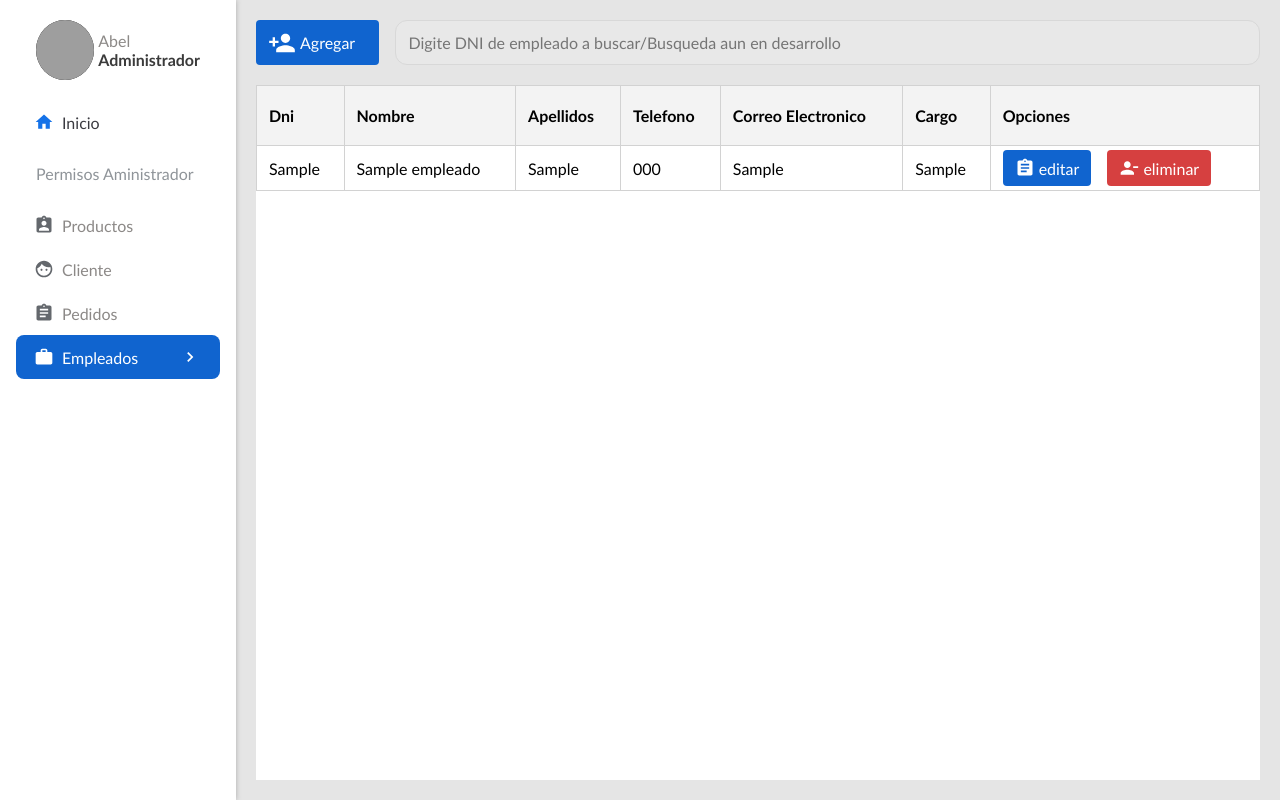
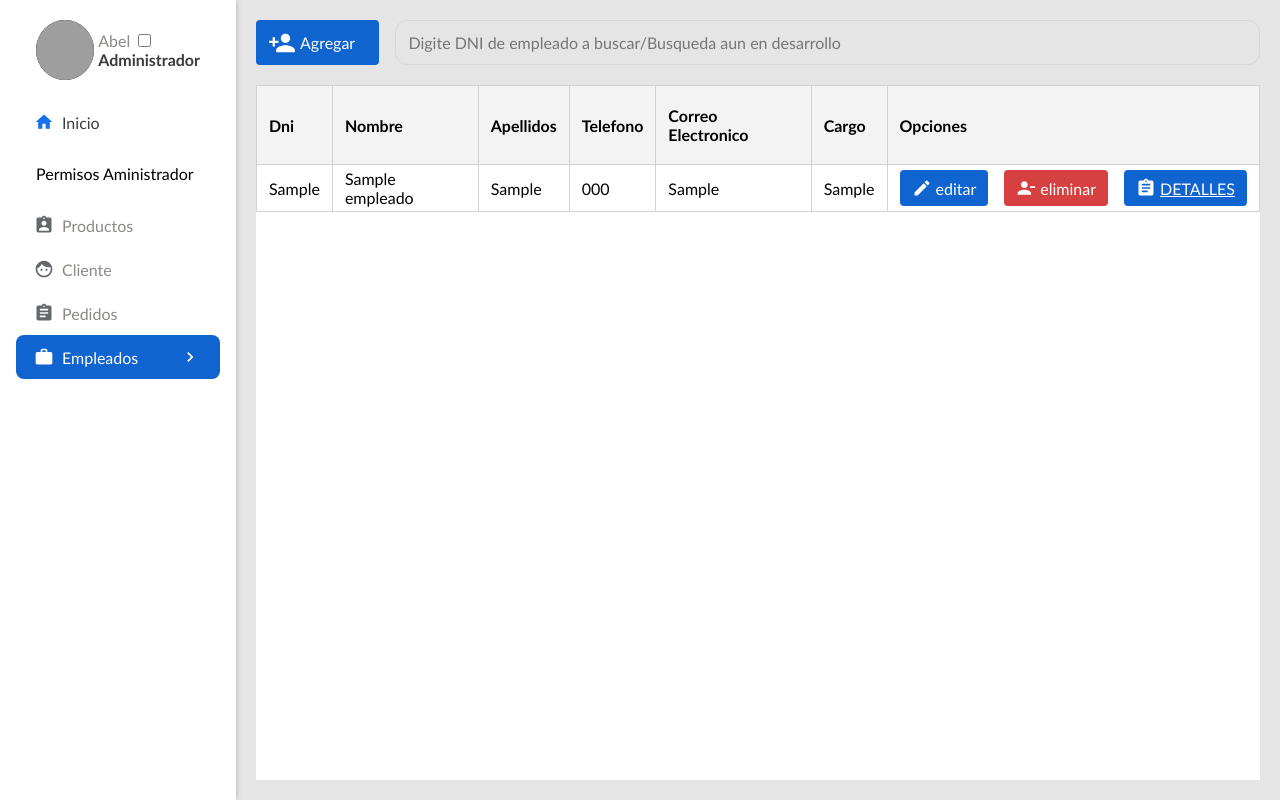
Before and after one commit to AbelLLontop/Producto-Final-Sistemas-de-Informacion-II, a PHP site: page /SI/GestionEmpleados in a window 1280 px wide. Run offline with PHP 8.4, Linux system fonts and the light colour scheme; tables that the repository leaves empty or names only in its code hold one stand-in row (values such as "Sample post"); grey boxes are pictures that could not be loaded.

Commit message:
modo oscuro

```diff
--- a/src/config/config.php
+++ b/src/config/config.php
@@ -1,18 +1,22 @@
 <?php
-$estadoAplicacion = "heroku-asd";
-
+$estadoAplicacion = "desarrollo";
 
 if($estadoAplicacion=="desarrollo"){
 	define('URL','http://localhost/SI/');
+	define('HOST','localhost');
+	define('DB','si');
+	define('USER','root');
+	define('PASSWORD','');
+	define('CHARSET','utf8mb4');
 }else{
 	define('URL','https://store-k.herokuapp.com/');
+	define('HOST','bagx6dzg1mqq2qw80uuk-mysql.services.clever-cloud.com');
+	define('DB','bagx6dzg1mqq2qw80uuk');
+	define('USER','uvxcpgaty7nu2bpb');
+	define('PASSWORD','qVUkm7m9ys1DnzuZjTcb');
+	define('CHARSET','utf8mb4');
 }
 
 
 
-define('HOST','bagx6dzg1mqq2qw80uuk-mysql.services.clever-cloud.com');
-define('DB','bagx6dzg1mqq2qw80uuk');
-define('USER','uvxcpgaty7nu2bpb');
-define('PASSWORD','qVUkm7m9ys1DnzuZjTcb');
-define('CHARSET','utf8mb4');
 ?>
--- a/src/controladores/GestionEmpleados.php
+++ b/src/controladores/GestionEmpleados.php
@@ -24,6 +24,30 @@ class GestionEmpleados extends Controlador{
 			}
 		}
 	}
+
+
+	public function detallesEmpleado():void{
+
+		if($this->validarGetDniEmpleado()){
+			$dni = L_POST::obtenerDatosGet(['dni'])['dni'];
+			$this->vista->dni = $dni;
+		}else{
+			$this->vista->dni = 'No se puede identificar el dni';
+		}
+		$this->vista->render('empleados/detalles');
+	}
+
+	private function validarGetDniEmpleado():bool{
+		$validacion = false;
+		if(L_POST::validarDatosGet(['dni'])){
+			$dato = L_POST::obtenerDatosGet(['dni']);
+			if((strlen($dato['dni'])==8) && is_numeric($dato['dni'])){
+				$validacion=true;
+			}
+		}
+		return $validacion;
+	}
+
 
 	public function actualizarEmpleado():void{
 		if($this->validarDatosEmpleado()){
--- a/src/controladores/inicio.php
+++ b/src/controladores/inicio.php
@@ -10,9 +10,9 @@ class Inicio extends Controlador{
 		$this->vista->render('inicio/index');
 	}
 
-
 }
 
 
 
+
  ?>
--- a/src/libs/L_POST.php
+++ b/src/libs/L_POST.php
@@ -16,6 +16,23 @@ class L_POST{
 		foreach($tipos as $valor) {$dato = array_merge($dato,[$valor=>$_POST[$valor]]);}
 		return $dato;
 	}
+
+
+	public static function validarDatosGet($tipos=[]){
+		$validacion = true;
+		if(!empty($_GET)){
+			foreach($tipos as $valor) {if(!isset($_GET[$valor])){$validacion=false;}}
+		}else{
+			$validacion=false;
+		}
+		return $validacion;
+	}
+
+	public static function obtenerDatosGet($tipos=[]){
+		$dato=[];
+		foreach($tipos as $valor) {$dato = array_merge($dato,[$valor=>$_GET[$valor]]);}
+		return $dato;
+	}
 }
 
  ?>
--- a/src/public/css/barraNavegacion.css
+++ b/src/public/css/barraNavegacion.css
@@ -1,11 +1,52 @@
+:root{
+	--color_fondoNav:#FFFFFF;
+	--color_bordeLateralNav:#AAAAAA;
+
+	--color_fondoItemSeleccionado:#1064CF;
+	--color_textoItemSeleccionado:white;
+	--color_iconoItemSeleccionado:white;
+
+	--color_textoItemNoSeleccionado:#8C8987;
+	--color_iconoItemNoSeleccionado:#64686d;
+
+	--color_iconoItemHoverSeleccionado:#27292b;
+	--color_textoItemHoverSeleccionado:#27292b;
+
+	--color_img:black;
+	--color_cabeceraNombreNav:#8C8987;
+	--color_cabeceraCargoNav:#3B3B3B;
+	--color_botonInicio:#3B3B41;
+	--color_iconoBotonInicio:#1572E8;
+	--color_tituloAeccionLinks:#8F9499;
+
+}
+
+.nocturno{
+	--color_fondoNav:#0E1627;
+	--color_bordeLateralNav:#0A0F1B;
+	--color_cabeceraNombreNav:#D8DFE2;
+	--color_cabeceraCargoNav:#555962;
+	--color_botonInicio:white;
+	--color_iconoBotonInicio:#D8DFE2;
+	--color_fondoItemSeleccionado:none;
+	--color_textoItemSeleccionado:#1064CF;
+	--color_iconoItemSeleccionado:#1064CF;
+	--color_textoItemNoSeleccionado:#D8DFE2;
+	--color_iconoItemNoSeleccionado:#D8DFE2;
+	--color_iconoItemHoverSeleccionado:#898C8F;
+	--color_textoItemHoverSeleccionado:#898C8F;
+	--color_tituloAccionLinks:#3F79CF;
+}
+
+
 .contenedor_navegador{
 	z-index: 2;
 	width: 236px;
 	min-width: 236px;
 	height: 100vh;
-	background: #FFFFFF;
+	background: var(--color_fondoNav);
 	padding:0 16px;
-	box-shadow: 0 0 5px #AAAAAA;
+	box-shadow: 0 0 5px var(--color_bordeLateralNav);
 	position: relative;
 }
 
@@ -59,7 +101,7 @@
 }
 .seccionLinks span{
 	display: block;
-	color:#8F9499;
+	color:var(--color_tituloAccionLinks);
 	padding:20px;
 }
 .item_link {
--- a/src/public/css/contenedorPrincipalEmpleado.css
+++ b/src/public/css/contenedorPrincipalEmpleado.css
@@ -1,14 +1,41 @@
+:root{
+	--color_fondoGeneral:#E5E5E5;
+	--color_fondoBusqueda:none;
+	--color_bordeBusqueda:#d8d8d8;
+	--color_textoBotones:white;
+	--color_iconoBotones:white;
+	--color_btnAgregar:#1064CF;
+	--color_contenedorTabla:white;
+	--color_textoMensajeTablaVacia:#bdbdbd;
+	--color_bordeMensajeTablaVacia:#D2D2D2;
+
+}
+
+.nocturno{
+	--color_fondoGeneral:#0C111F;
+	--color_fondoBusqueda:#060910;
+	--color_bordeBusqueda:#0A0E1A;
+	--color_textoBotones:white;
+	--color_iconoBotones:white;
+	--color_btnAgregar:#1064CF;
+	--color_contenedorTabla:#121729;
+	--color_textoMensajeTablaVacia:#bdbdbda6;
+	--color_bordeMensajeTablaVacia:#0C111F;
+
+}
+
+
+
+
 .contenido_general{
 	width: 100%;
-	background:#E5E5E5;
+	background:var(--color_fondoGeneral);
 	padding: 20px;
 	display: flex;
 	flex-direction: column;
 	gap:20px;
 	position: relative;
 }
-
-
 
 .busqueda{
 	width: 400px;
@@ -17,8 +44,9 @@
 	outline: none;
 	border:none;
 	border-radius: 12px;
-	border:solid 1px #d8d8d8;
+	border:solid 1px var(--color_bordeBusqueda);
 	width: 100%;
+	background: var(--color_fondoBusqueda)
 }
 
 
@@ -27,11 +55,15 @@
 	border-radius: 4px;
 	padding: 8px 12px;
 	font-size:16px;
-	color:white;
+	color:var(--color_textoBotones);
 	cursor:pointer;
 }
+.btn svg{
+	fill:var(--color_iconoBotones);
+}
+
 .btn_agregar{
-	background:#1064CF;
+	background:var(--color_btnAgregar);
 	width: 140px;
 	display: flex;
 	align-items: center;
@@ -41,11 +73,11 @@
 .btn_agregar svg{
 	width: 28px;
 	height: 28px;
-	fill:white;
 }
+
 .contenedorTabla{
 	height: 100%;
-	background: white;
+	background: var(--color_contenedorTabla);
 	display: flex;
 	flex-direction: column;
 }
@@ -57,10 +89,9 @@
 	align-items: center;
 	width: 100%;
 	height: 100%;
-	color:#bdbdbd;
+	color:var(--color_textoMensajeTablaVacia);
 	font-size: 3em;
-	background: white;
-	border:solid 1px #D2D2D2;
+	border:solid 1px var(--color_bordeMensajeTablaVacia);
 	border-top:none;
 
 }
--- a/src/public/css/formularioEmpleado.css
+++ b/src/public/css/formularioEmpleado.css
@@ -1,7 +1,21 @@
+:root{
+	--color_sombraTotal:#000000ab;
+	--color_contenedorFormulario:none;
+	--color_formulario:white;
+	--color_tituloFormulario:white;
+	--color_parrafoFormulario:#ffffffa3;
+	--color_borderInputs:#C6C4C1;
+	--color_labels:black;
+	--color_btnCancelar:#cf1010;
+	--color_btnGuardar:#1064CF;
+	--color_btnActualizar:rgb(34 138 0);
+}
+
+
 .sombraTotal{
 	width: 100%;
     height: 100%;
-    background: #000000ab;
+    background: var(--color_sombraTotal);
     left: 0;
     z-index: 20;
     position: fixed;
@@ -10,22 +24,26 @@
 }
 .contenedorFormualrioNuevo{
 	width: 600px;
-	background: white;
+	background: var(--color_contenedorFormulario);
+	/*width: 800px;
+	display: grid;
+    grid-template-row: 1fr 2fr;
+    gap:20px;*/
 }
 .contenedorFormualrioNuevo header{
-	background: #1064CF;
 	padding: 20px;
 }
 
 .contenedorFormualrioNuevo header h4{
 	font-size: 28px;
 	font-weight: normal;
-	color:white;
+	color:var(--color_tituloFormulario);
 	margin: 0;
 }
 .contenedorFormualrioNuevo header p{
-	color:#ffffffa3;
+	color:var(--color_parrafoFormulario);
 	font-size: 16px;
+
 }
 
 
@@ -34,6 +52,7 @@
 	flex-direction: column;
 	gap:8px;
 	padding: 40px;
+	background: var(--color_formulario)
 }
 
 #formularioNuevoEmpleado label{
@@ -41,9 +60,10 @@
 	display: flex;
 	gap:4px;
 	flex-direction: column;
+	color:var(--color_labels);
 }
 #formularioNuevoEmpleado input,select{
-	border:solid 1px #C6C4C1;
+	border:solid 1px var(--color_borderInputs);
 	font-size: 16px;
 	outline: none;
 	width: 100%;
@@ -52,14 +72,14 @@
 }
 
 .btn_cancelar{
-	background: #cf1010;
+	background: var(--color_btnCancelar);
 }
 .btn_guardar{
-	background: #1064CF;
+	background: var(--color_btnGuardar);
 }
 
 .btn_actualizar{
-	background: rgb(34 138 0);
+	background: var(--color_btnActualizar);
 }
 
 
--- a/src/public/css/tablaEmpleados.css
+++ b/src/public/css/tablaEmpleados.css
@@ -1,24 +1,54 @@
+:root{
+	--color_cabeceraTabla:#f3f3f3;
+	--color_textoCabeceraTabla:black;
+	--color_contenidoTabla:white;
+	--color_textoContenidoTabla:black;
+	--color_bordesTabla:#d2d2d2;
+	--color_filaHover:#f3f3f3;
+	--color_btnEditar:#1064CF;
+	--color_btnEditarHover:#1161c7;
+	--color_btnEliminar:#D64040;
+	--color_btnEliminarHover:#cc3d3d;
+	--color_btnDetalles:#1064CF;
+	--color_btnDetallesHover:#1161c7;
+}
+
+.nocturno{
+	--color_cabeceraTabla:none;
+	--color_textoCabeceraTabla:#FDFCFB;
+	--color_contenidoTabla:none;
+	--color_textoContenidoTabla:#9D99A5;
+	--color_bordesTabla:#0D1221;
+
+	--color_filaHover:#161c33;
+
+}
+
+
+
 .tabla{
-	background:white;
 	z-index: 2;
 	text-align: left;
 	width: 100%;
 	border-collapse: collapse;
 	border-radius: 4px;
 }
+tbody{
+	background:var(--color_contenidoTabla);
+	color:var(--color_textoContenidoTabla);
+}
 
-.tabla tr{
-	border:solid 1px #d2d2d2;
-}
-.tabla tr:hover{
-	background: #f3f3f3;
+.tabla tr:hover:not(.cabecera){
+	background: var(--color_filaHover);
 }
 
 th{
-	background: #f3f3f3;
+	background: var(--color_cabeceraTabla);
+	color: var(--color_textoCabeceraTabla);
+
 }
-td,th{
-	border:solid 1px #d2d2d2;
+td,th,tr{
+	border:solid 1px var(--color_bordesTabla);
 }
 
 .tabla th{
@@ -31,36 +61,45 @@ td,th{
 
 
 .btn_editar{
-	background:#1064CF;
+	background:var(--color_btnEditar);
 	display: flex;
 	align-items: center;
 	gap:4px;
 }
 .btn_editar:hover{
-	background: #1161c7;
+	background: var(--color_btnEditarHover);
 }
 .btn_editar svg{
-	fill:white ;
 	width: 20px;
 	height: 20px;
 }
 .btn_eliminar{
-	background:#D64040;
+	background:var(--color_btnEliminar);
 	display: flex;
 	align-items: center;
 	gap:4px;
 }
 .btn_eliminar:hover{
-background:#cc3d3d;
+background:var(--color_btnEliminarHover);
 }
+
 .btn_eliminar svg{
-	fill:white ;
 	width: 20px;
 	height: 20px;
 }
 
-.btn_eliminar svg{
-	fill:white ;
+
+.btn_detalles{
+	background:var(--color_btnDetalles);
+	display: flex;
+	align-items: center;
+	gap:4px;
+}
+.btn_detalles:hover{
+background:var(--color_btnDetallesHover);
+}
+
+.btn_detalles svg{
 	width: 20px;
 	height: 20px;
 }
--- a/src/public/js/botonEliminarEmpleado.js
+++ b/src/public/js/botonEliminarEmpleado.js
@@ -20,3 +20,5 @@ tablaEmpleado.botonesEliminar.forEach((botonEliminar)=>{
       })}
     })
 })
+
+  console.log(window.location);
--- /dev/null
+++ b/src/vistas/empleados/componentes/contenidoPrincipalDetalles.php
@@ -0,0 +1,6 @@
+<section class="contenido_general">
+
+<h1>DETALLES</h1>
+<?= $data['detalles'] ?>
+
+</section>
--- a/src/vistas/empleados/componentes/contenidoPrincipalEmpleados.php
+++ b/src/vistas/empleados/componentes/contenidoPrincipalEmpleados.php
@@ -1,3 +1,4 @@
+
 <section class="contenido_general">
 	<div class="inline">
 			<button id="btn_agregarNuevoEmpleado" class="btn btn_agregar"><?= Importar::SVG('persona_mas') ?>Agregar</button>
--- a/src/vistas/empleados/componentes/tablaEmpleados.php
+++ b/src/vistas/empleados/componentes/tablaEmpleados.php
@@ -1,5 +1,6 @@
 	<table id="tablaEmpleados" class="tabla">
-  	<thead id="thead">
+  	<thead id="thead" >
+      <tr class="cabecera">
       <th>Dni</th>
   		<th>Nombre</th>
   		<th>Apellidos</th>
@@ -7,6 +8,7 @@
   		<th>Correo Electronico</th>
   		<th>Cargo</th>
   		<th>Opciones</th>
+      </tr>
   	</thead>
   	<tbody id="tbody">
       <?php
@@ -20,9 +22,13 @@
           <td class="fila_cargo"><?= $empleado->getCargo() ?></td>
          <td >
           <div class="inline">
-           <button data-id="<?= $empleado->getId() ?>"  class="btn btn_editar"><?=Importar::SVG('lista')?>editar</button>
+           <button data-id="<?= $empleado->getId() ?>"  class="btn btn_editar"><?=Importar::SVG('lapiz')?>editar</button>
           <button data-url=<?= Importar::direccion('GestionEmpleados/eliminarEmpleado'); ?>
             data-id="<?= $empleado->getId() ?>" class="btn btn_eliminar"><?=Importar::SVG('persona_menos')?>eliminar</button>
+
+              <a href=<?= Importar::direccion("GestionEmpleados/detallesEmpleado?dni=".$empleado->getDni()); ?>
+              class="btn btn_detalles"><?=Importar::SVG('lista')?>DETALLES</a>
+
           </div>
          </td>
         </tr>
--- a/src/vistas/empleados/direcciones/css.php
+++ b/src/vistas/empleados/direcciones/css.php
@@ -1,4 +1,5 @@
-  <?= Importar::css('estilosGlobales'); ?>
+
+    <?= Importar::css('estilosGlobales'); ?>
   <?= Importar::css('barraNavegacion'); ?>
 
   <?= Importar::css('contenedorPrincipalEmpleado'); ?>
--- /dev/null
+++ b/src/vistas/empleados/direcciones/css_detalles.php
@@ -0,0 +1,3 @@
+<?= Importar::css('estilosGlobales'); ?>
+  <?= Importar::css('barraNavegacion'); ?>
+  <?= Importar::css('contenedorPrincipalDetalles'); ?>
--- a/src/vistas/inicio/componentes/barraNavegacion.php
+++ b/src/vistas/inicio/componentes/barraNavegacion.php
@@ -2,11 +2,12 @@
 	<header class="perfil_usuario">
 		<img src="https://i.pinimg.com/originals/75/85/4f/75854fd8f4af32cbd02574fda26a817b.png" alt="">
 		<div class="datosUsuario">
-			<span class="nombre">Abel</span><br>
+			<span class="nombre">Abel	<input type="checkbox" id="nocturno">
+</span><br>
 			<span class="cargo">Administrador</span>
 		</div>
 	</header>
-	<div class="inicio"><a class=" <?= $data["seccion__inicio"]??"" ?>" href="inicio"><?=Importar::SVG('home')?>Inicio</a></div>
+	<div class="inicio"><a class=" <?= $data["seccion__inicio"]??"" ?>" href=<?= Importar::direccion('inicio'); ?>><?=Importar::SVG('home')?>Inicio</a></div>
 	<section class="seccionLinks">
 			<span>Permisos Aministrador</span>
 
@@ -24,3 +25,41 @@
 		</nav>
 	</section>
 </section>
+
+<script>
+/*
+ document.addEventListener("DOMContentLoaded", function(event) {
+ 	  });
+
+*/
+	let nocturno = document.getElementById('nocturno');
+			if(localStorage.getItem('nocturno')!=null){
+				if(localStorage.getItem('nocturno')=="true"){
+					document.body.className = 'nocturno';
+					nocturno.checked = true;
+				}else{
+					document.body.classList.remove('nocturno');
+				nocturno.checked = false;
+				}
+		}
+
+
+
+
+
+
+
+	nocturno.addEventListener('change',function(){
+			if(nocturno.checked){
+				localStorage.setItem("nocturno",true);
+				document.body.className = 'nocturno';
+			}else{
+				localStorage.setItem("nocturno",false);
+				document.body.classList.remove('nocturno');
+				nocturno.checked=false;
+			}
+	});
+
+
+
+</script>
--- a/src/vistas/inicio/index.php
+++ b/src/vistas/inicio/index.php
@@ -6,6 +6,9 @@ Importar::headCierre();
 Importar::componente('inicio','barraNavegacion',[
   				"seccion__inicio"=>"seleccionado"
   			]);
+ ?>
 
+
+<?php
 Importar::footer();
 ?>
```
Also changed, not shown: other parts of src/public/css/barraNavegacion.css (+15 -15 lines), src/public/css/contenedorPrincipalDetalles.css (added, +22 -0 lines), src/vistas/empleados/detalles.php (added, +18 -0 lines), src/public/svg/lapiz.svg (added), src/vistas/empleados/index.php (line endings or trailing spaces).
